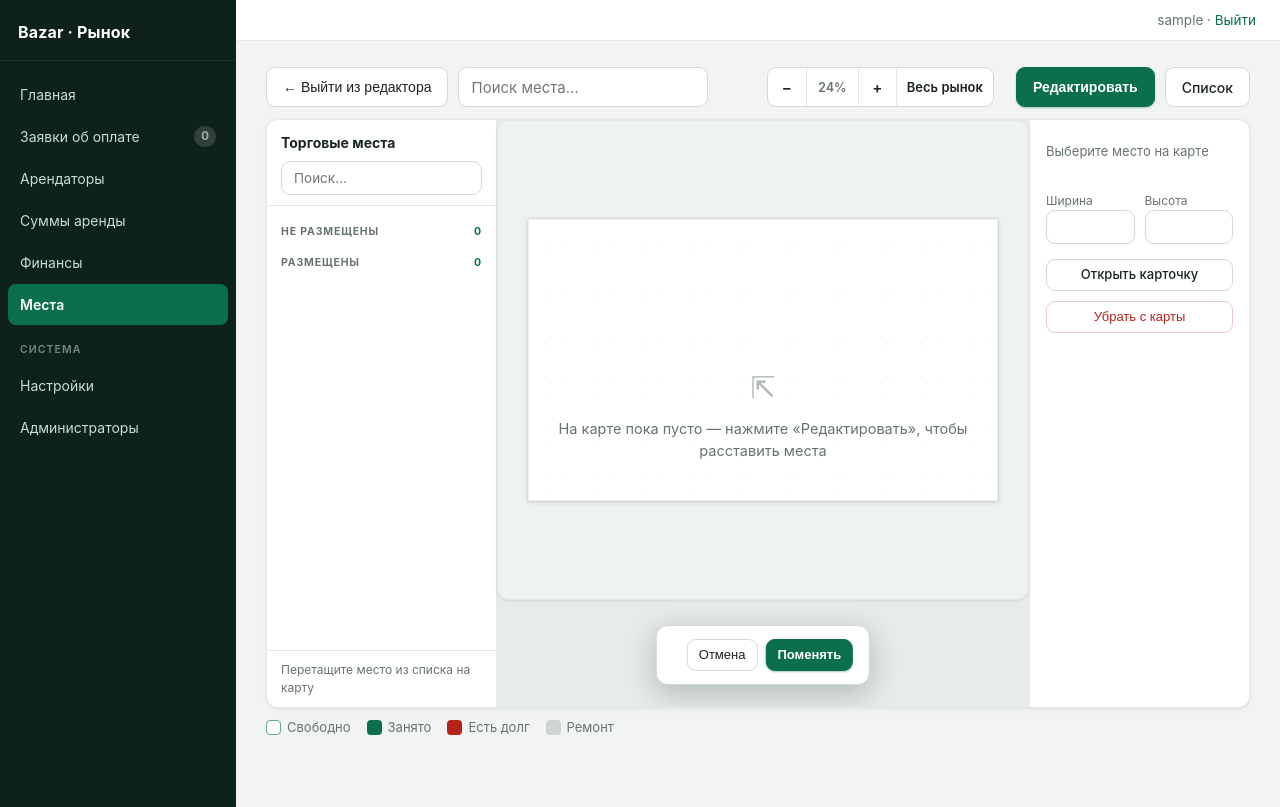
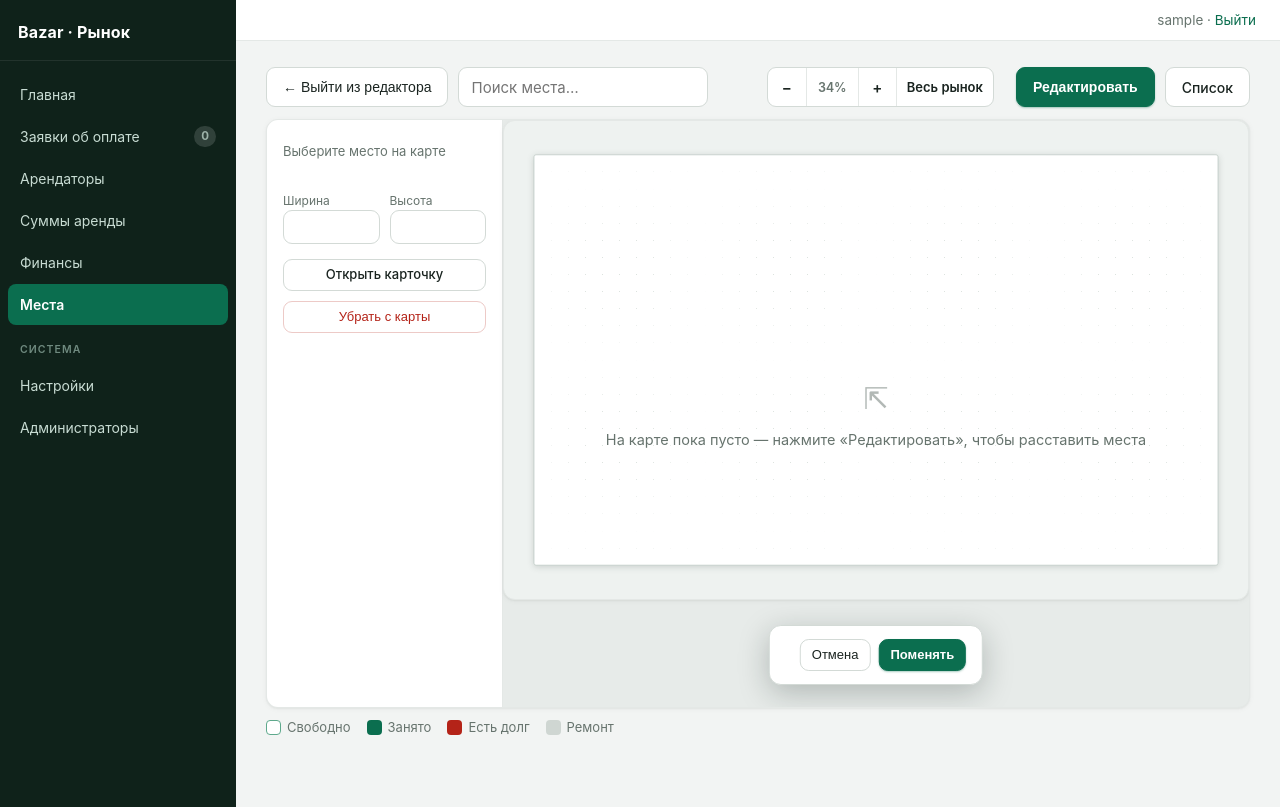
Before and after one commit to Nurbolottop/Bazar, a Django app: page /spots/ in a window 1280 px wide. Run offline with Django 5.2, Linux system fonts and the light colour scheme; the visitor is signed in with stand-in values (Sample User, id 1); data comes from the database, SQL or seed files in the repository; data that the repository does not hold is empty.

Commit message:
Карта: левый список убран, панель свойств перенесена влево, карта на всю ширину
- Постоянный sidebar «Торговые места» удалён из макета
- Панель свойств выбранного места — узкая левая колонка (236px);
  без выбора показывает «Выберите место на карте», а в редакторе там же
  список «Не размещены» с прежним drag&drop на карту (механика добавления
  сохранена)
- Справа панелей нет — canvas тянется до края, Stage пересчитывает
  размер при смене режима и resize окна

Co-Authored-By: Claude Fable 5 <noreply@anthropic.com>

```diff
--- a/app/static/css/panel.css
+++ b/app/static/css/panel.css
@@ -401,38 +401,28 @@ label { font-size: 13px; color: var(--muted); display: block; margin-bottom: 5px
   max-width: 92%; }
 .map-confirm-actions { display: flex; gap: 8px; }
 
-/* Левая панель: список мест */
-.map-sidebar { width: 230px; flex-shrink: 0; background: var(--card);
-  border-right: 1px solid var(--border); display: flex; flex-direction: column; }
-.map-sidebar-head { padding: 12px 14px 10px; border-bottom: 1px solid var(--border); }
-.map-sidebar-head b { display: block; font-size: 14px; margin-bottom: 8px; }
-.map-sidebar-head input { width: 100%; height: 34px; font-size: 13.5px; }
-.map-sidebar-scroll { flex: 1; overflow-y: auto; padding: 8px; }
+/* Список мест внутри панели свойств */
 .map-list-title { font-size: 10.5px; font-weight: 700; letter-spacing: .08em;
-  text-transform: uppercase; color: var(--muted); padding: 10px 6px 5px;
+  text-transform: uppercase; color: var(--muted); padding: 12px 0 6px;
   display: flex; justify-content: space-between; }
 .map-list-title span { color: var(--accent); }
+.map-list { max-height: 46vh; overflow-y: auto; }
 .map-item { display: flex; align-items: center; gap: 8px; padding: 7px 8px;
-  border-radius: 7px; font-size: 13.5px; cursor: default; min-height: 34px; }
+  border-radius: 7px; font-size: 13.5px; min-height: 34px; }
 .map-item b { font-weight: 600; }
 .map-item-sub { color: var(--muted); font-size: 12px; margin-left: auto;
-  overflow: hidden; text-overflow: ellipsis; white-space: nowrap; max-width: 90px; }
+  overflow: hidden; text-overflow: ellipsis; white-space: nowrap; max-width: 84px; }
 .map-item--drag { cursor: grab; border: 1px solid var(--border); background: #fbfcfb;
   margin-bottom: 5px; }
 .map-item--drag:hover { border-color: var(--accent); background: var(--accent-soft); }
 .map-item--drag:active { cursor: grabbing; }
 .map-item-grip { color: #b3bfb9; font-size: 12px; letter-spacing: -1px; }
-.map-item--placed { cursor: pointer; }
-.map-item--placed:hover { background: #f2f5f3; }
-.map-item--placed.is-active { background: var(--accent-soft); }
-.map-item-check { color: var(--accent); font-size: 12px; }
-.map-item-none { color: var(--muted); font-size: 13px; padding: 8px; }
-.map-sidebar-foot { padding: 10px 14px; border-top: 1px solid var(--border);
-  font-size: 12px; }
+.map-item-none { color: var(--muted); font-size: 13px; padding: 8px 0; }
+.map-drag-hint { font-size: 12px; padding-top: 6px; }
 
 /* Правая панель: свойства выбранного — колонка макета, канвас не перекрывает */
-.map-props { width: 220px; flex-shrink: 0; background: var(--card);
-  border-left: 1px solid var(--border);
+.map-props { width: 236px; flex-shrink: 0; background: var(--card);
+  border-right: 1px solid var(--border);
   padding: 14px 16px; display: flex; flex-direction: column; gap: 10px;
   overflow-y: auto; }
 .map-props-empty { padding-top: 8px; font-size: 13px; }
@@ -459,9 +449,7 @@ label { font-size: 13px; color: var(--muted); display: block; margin-bottom: 5px
 @media (max-width: 900px) {
   .map-app { height: calc(100vh - 120px); }
   .map-search-box input { width: 100%; }
-  .map-sidebar { position: absolute; inset: 0 auto 0 0; z-index: 7; width: min(260px, 80%);
-    box-shadow: 6px 0 24px rgba(0,0,0,.18); }
-  .map-props { width: 170px; }
+  .map-props { width: 170px; padding: 10px; }
 }
 
 /* ================= Настройки: внутренняя навигация ================= */
--- a/app/static/js/market-map.js
+++ b/app/static/js/market-map.js
@@ -24,12 +24,9 @@
     editToggle: byId('map-edit-toggle'),
     exitEdit: byId('map-exit-edit'),
     listLink: byId('map-list-link'),
-    sidebar: byId('map-sidebar'),
-    sidebarSearch: byId('map-sidebar-search'),
     unplacedList: byId('map-unplaced-list'),
-    placedList: byId('map-placed-list'),
     unplacedCount: byId('map-unplaced-count'),
-    placedCount: byId('map-placed-count'),
+    unplacedBlock: byId('map-unplaced-block'),
     props: byId('map-props'),
     propsEmpty: byId('map-props-empty'),
     propsBody: byId('map-props-body'),
@@ -324,7 +321,6 @@
     selected = group;
     transformer.nodes(group && editMode ? [group] : []);
     renderProps();
-    markPlacedActive();
   }
 
   function renderProps() {
@@ -333,8 +329,11 @@
     if (!selected) {
       el.propsEmpty.hidden = false;
       el.propsBody.hidden = true;
+      el.unplacedBlock.hidden = false;
+      renderUnplaced();
       return;
     }
+    el.unplacedBlock.hidden = true;
     el.propsEmpty.hidden = true;
     el.propsBody.hidden = false;
     const meta = selected.getAttr('meta');
@@ -470,21 +469,17 @@
       refreshNode(result.source);
       refreshNode(result.target);
       select(null);
-      renderSidebar();
+      renderUnplaced();
     } catch (e) {
       sourceGroup.position({ x: source.x, y: source.y });
     }
   }
 
-  // ================================================================ sidebar и drag&drop добавления
-  function renderSidebar() {
+  // ================================================================ список неразмещённых и drag&drop добавления
+  function renderUnplaced() {
     if (!cfg.canEdit) return;
-    const query = (el.sidebarSearch.value || '').trim().toLowerCase();
-
     el.unplacedList.innerHTML = '';
-    const visibleUnplaced = unplaced.filter(
-      s => !query || s.code.toLowerCase().includes(query));
-    visibleUnplaced.forEach(function (s) {
+    unplaced.forEach(function (s) {
       const item = document.createElement('div');
       item.className = 'map-item map-item--drag';
       item.draggable = true;
@@ -499,40 +494,12 @@
         () => el.stageWrap.classList.remove('map-drop-ready'));
       el.unplacedList.appendChild(item);
     });
-    if (!visibleUnplaced.length) {
-      el.unplacedList.innerHTML = '<div class="map-item-none">' +
-        (unplaced.length ? 'Не найдено' : 'Все места размещены') + '</div>';
+    if (!unplaced.length) {
+      el.unplacedList.innerHTML = '<div class="map-item-none">Все места размещены</div>';
     }
     el.unplacedCount.textContent = unplaced.length;
-
-    el.placedList.innerHTML = '';
-    let placedTotal = 0;
-    nodes.forEach(function (group) {
-      const meta = group.getAttr('meta');
-      if (!meta.code) return;
-      placedTotal++;
-      if (query && !meta.code.toLowerCase().includes(query)) return;
-      const item = document.createElement('div');
-      item.className = 'map-item map-item--placed';
-      item.dataset.positionId = meta.id;
-      item.innerHTML = '<span class="map-item-check">✓</span><b>' + meta.code +
-        '</b><span class="map-item-sub">' + (meta.tenant || '') + '</span>';
-      item.addEventListener('click', function () {
-        centerOn(meta, 1);
-        select(group);
-      });
-      el.placedList.appendChild(item);
-    });
-    el.placedCount.textContent = placedTotal;
-    markPlacedActive();
   }
 
-  function markPlacedActive() {
-    const activeId = selected ? String(selected.getAttr('meta').id) : null;
-    el.placedList.querySelectorAll('.map-item--placed').forEach(function (item) {
-      item.classList.toggle('is-active', item.dataset.positionId === activeId);
-    });
-  }
 
   function bindDrop() {
     el.canvas.addEventListener('dragover', function (e) {
@@ -555,7 +522,7 @@
         const node = refreshNode(p);
         unplaced = unplaced.filter(s => s.id !== spotId);
         select(node);
-        renderSidebar();
+        renderUnplaced();
       } catch (e2) {}
     });
   }
@@ -574,7 +541,7 @@
         id: meta.spot_id, code: meta.code, building: meta.building || '', status: meta.status,
       });
       unplaced.sort((a, b) => a.code.localeCompare(b.code, 'ru'));
-      renderSidebar();
+      renderUnplaced();
       updateEmptyHint();
     } catch (e) {}
   }
@@ -587,13 +554,11 @@
     el.tooltip.hidden = true;
     nodes.forEach(n => n.draggable(on));
     document.getElementById('map-app').classList.toggle('is-editing', on);
-    el.sidebar.hidden = !on;
     el.editToggle.hidden = on;
     el.exitEdit.hidden = !on;
     el.searchBox.hidden = on;
     el.listLink.hidden = on;
     updateEmptyHint();
-    if (on) renderSidebar();
     setTimeout(resizeStage, 30);
   }
 
@@ -626,7 +591,7 @@
     unplaced = data.unplaced;
     if (!stage) { buildStage(); fitAll(); }
     renderPositions(data.positions);
-    if (editMode) renderSidebar();
+    if (editMode) renderUnplaced();
   }
 
   // ================================================================ события
@@ -641,7 +606,6 @@
   if (el.editToggle) {
     el.editToggle.addEventListener('click', () => setEditMode(true));
     el.exitEdit.addEventListener('click', () => setEditMode(false));
-    el.sidebarSearch.addEventListener('input', renderSidebar);
     el.propsRemove.addEventListener('click', removeSelected);
     el.propW.addEventListener('change', applySizeFromProps);
     el.propH.addEventListener('change', applySizeFromProps);
--- a/app/templates/panel/spots_map.html
+++ b/app/templates/panel/spots_map.html
@@ -25,20 +25,27 @@
   </div>
 
   <div class="map-body">
-    <aside class="map-sidebar" id="map-sidebar" hidden>
-      <div class="map-sidebar-head">
-        <b>Торговые места</b>
-        <input type="text" id="map-sidebar-search" placeholder="Поиск…">
+
+    <aside class="map-props" id="map-props" hidden>
+      <div class="map-props-empty" id="map-props-empty">
+        <div class="muted">Выберите место на карте</div>
+        <div id="map-unplaced-block" hidden>
+          <div class="map-list-title">Не размещены <span id="map-unplaced-count">0</span></div>
+          <div id="map-unplaced-list" class="map-list"></div>
+          <div class="muted map-drag-hint">Перетащите место на карту</div>
+        </div>
       </div>
-      <div class="map-sidebar-scroll">
-        <div class="map-list-title">Не размещены <span id="map-unplaced-count">0</span></div>
-        <div id="map-unplaced-list" class="map-list"></div>
-        <div class="map-list-title">Размещены <span id="map-placed-count">0</span></div>
-        <div id="map-placed-list" class="map-list"></div>
+      <div class="map-props-body" id="map-props-body" hidden>
+        <div class="map-props-title" id="map-props-code"></div>
+        <div class="map-props-rows" id="map-props-info"></div>
+        <div class="map-props-size">
+          <label>Ширина <input type="number" id="map-prop-w" min="16" max="800"></label>
+          <label>Высота <input type="number" id="map-prop-h" min="16" max="800"></label>
+        </div>
+        <a class="btn small" id="map-props-open" href="#" target="_blank" rel="noopener">Открыть карточку</a>
+        <button type="button" class="btn small danger" id="map-props-remove">Убрать с карты</button>
       </div>
-      <div class="map-sidebar-foot muted">Перетащите место из списка на карту</div>
     </aside>
-
     <div class="map-stage" id="map-stage-wrap">
       <div id="map-canvas"></div>
       <div id="map-tooltip" class="map-tooltip" hidden></div>
@@ -56,19 +63,6 @@
       </div>
     </div>
 
-    <aside class="map-props" id="map-props" hidden>
-      <div class="map-props-empty muted" id="map-props-empty">Выберите место на карте</div>
-      <div class="map-props-body" id="map-props-body" hidden>
-        <div class="map-props-title" id="map-props-code"></div>
-        <div class="map-props-rows" id="map-props-info"></div>
-        <div class="map-props-size">
-          <label>Ширина <input type="number" id="map-prop-w" min="16" max="800"></label>
-          <label>Высота <input type="number" id="map-prop-h" min="16" max="800"></label>
-        </div>
-        <a class="btn small" id="map-props-open" href="#" target="_blank" rel="noopener">Открыть карточку</a>
-        <button type="button" class="btn small danger" id="map-props-remove">Убрать с карты</button>
-      </div>
-    </aside>
   </div>
 
   <div class="map-legend">
```
